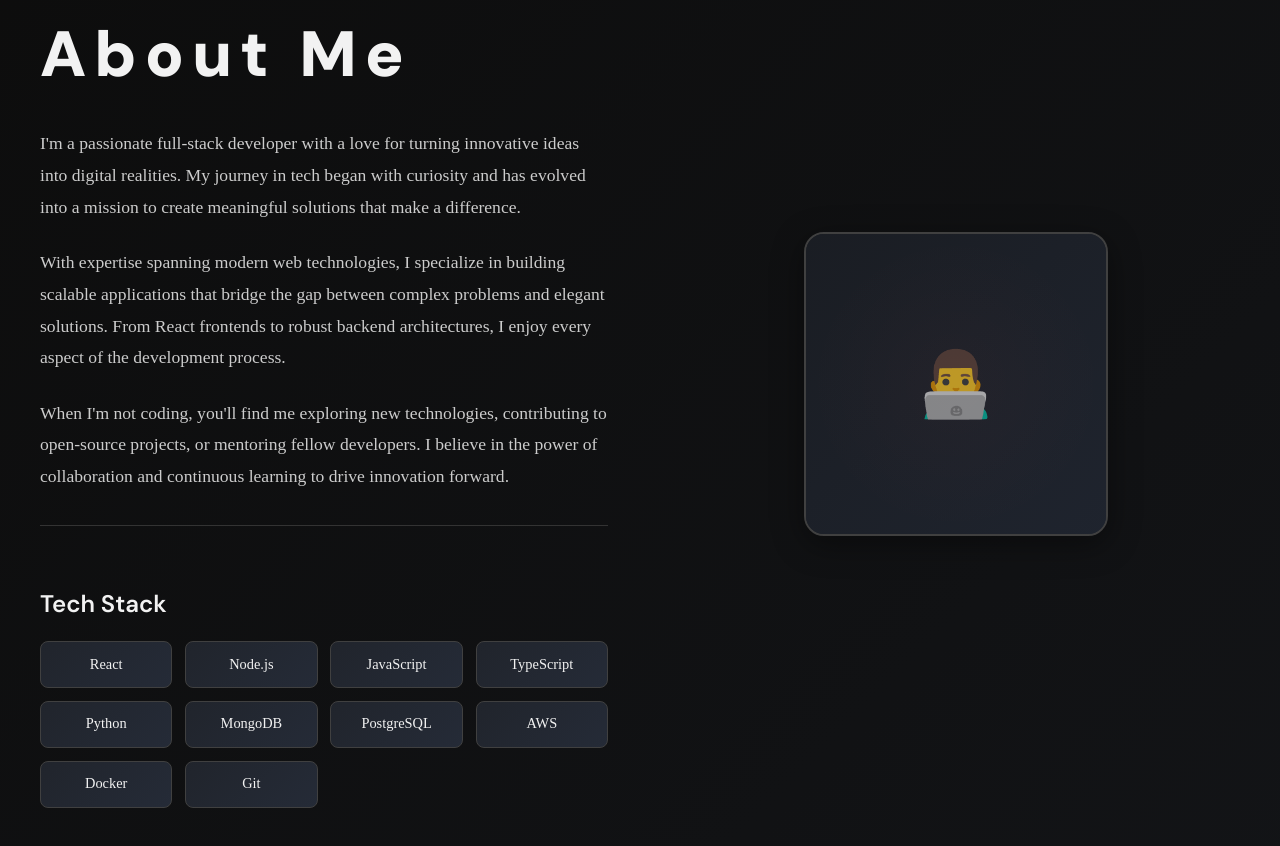
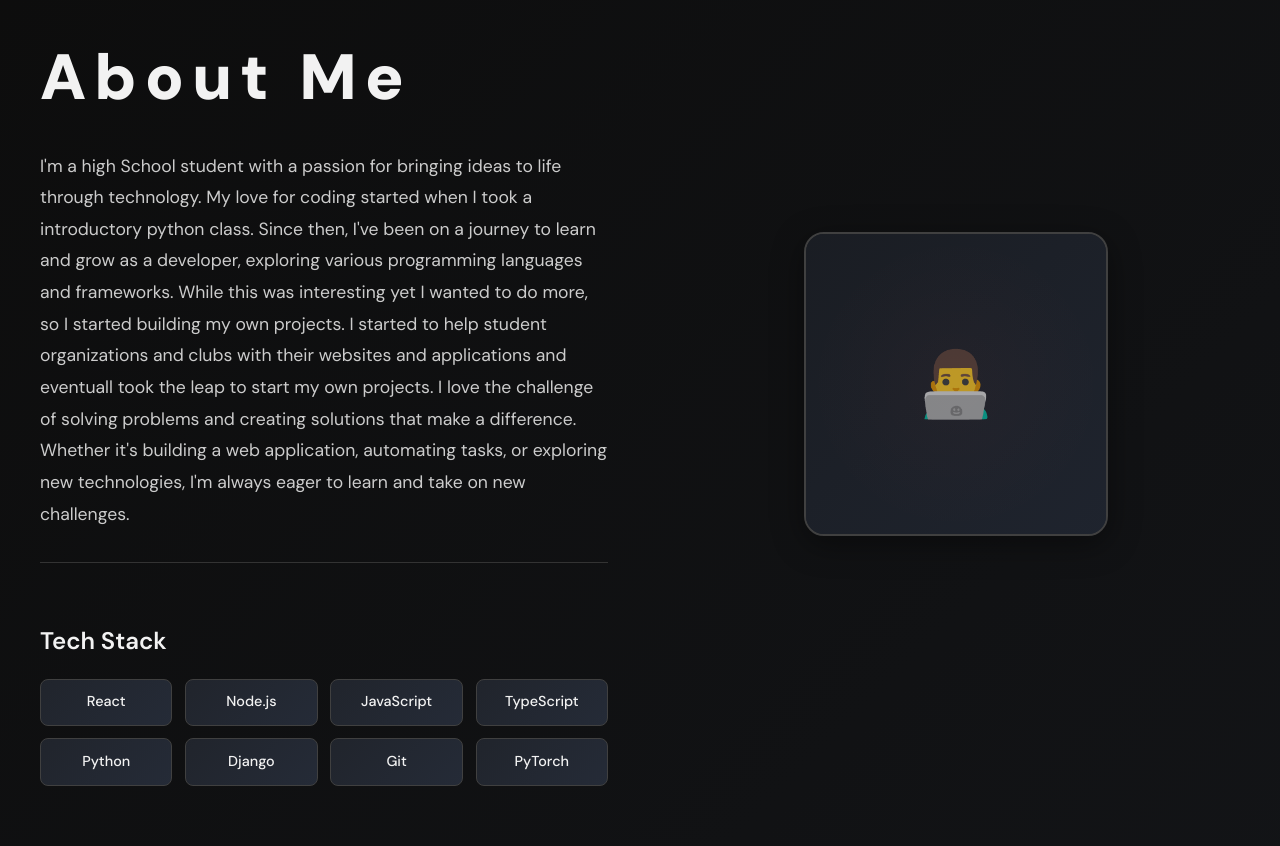
Before and after one commit to ksapo14/portfolio, a React (Vite) app: page / in a window 1280 px wide. Shown: the part 880-1726 px from the top of the page. Built offline with nearby package versions, Linux system fonts and the light colour scheme; a web font is replaced by a local one.

Commit message:
config changes

```diff
--- a/package.json
+++ b/package.json
@@ -11,8 +11,10 @@
   },
   "dependencies": {
     "@studio-freight/lenis": "^1.0.42",
+    "@tailwindcss/vite": "^4.1.11",
     "react": "^19.1.0",
-    "react-dom": "^19.1.0"
+    "react-dom": "^19.1.0",
+    "tailwindcss": "^4.1.11"
   },
   "devDependencies": {
     "@eslint/js": "^9.29.0",
--- a/src/App.jsx
+++ b/src/App.jsx
@@ -213,20 +213,14 @@ function App() {
                                 <h1 ref={aboutTitleRef} className="scroll-animate slide-left">About Me</h1>
                                 <div ref={aboutContentRef} className="about-content scroll-animate fade-up delay-1">
                                     <p>
-                                        I'm a passionate full-stack developer with a love for turning innovative ideas into
-                                        digital realities. My journey in tech began with curiosity and has evolved into a
-                                        mission to create meaningful solutions that make a difference.
-                                    </p>
-                                    <p>
-                                        With expertise spanning modern web technologies, I specialize in building scalable
-                                        applications that bridge the gap between complex problems and elegant solutions.
-                                        From React frontends to robust backend architectures, I enjoy every aspect of the
-                                        development process.
-                                    </p>
-                                    <p>
-                                        When I'm not coding, you'll find me exploring new technologies, contributing to
-                                        open-source projects, or mentoring fellow developers. I believe in the power of
-                                        collaboration and continuous learning to drive innovation forward.
+                                        I'm a high School student with a passion for bringing ideas to life through technology. My love
+                                        for coding started when I took a introductory python class. Since then, I've been on a journey
+                                        to learn and grow as a developer, exploring various programming languages and frameworks. While
+                                        this was interesting yet I wanted to do more, so I started building my own projects. I started to
+                                        help student organizations and clubs with their websites and applications and eventuall took the
+                                        leap to start my own projects. I love the challenge of solving problems and creating solutions that
+                                        make a difference. Whether it's building a web application, automating tasks, or exploring new
+                                        technologies, I'm always eager to learn and take on new challenges.
                                     </p>
                                     <div className="skills-section">
                                         <h3>Tech Stack</h3>
@@ -236,11 +230,9 @@ function App() {
                                             <span className="skill-tag">JavaScript</span>
                                             <span className="skill-tag">TypeScript</span>
                                             <span className="skill-tag">Python</span>
-                                            <span className="skill-tag">MongoDB</span>
-                                            <span className="skill-tag">PostgreSQL</span>
-                                            <span className="skill-tag">AWS</span>
-                                            <span className="skill-tag">Docker</span>
+                                            <span className="skill-tag">Django</span>
                                             <span className="skill-tag">Git</span>
+                                            <span className="skill-tag">PyTorch</span>
                                         </div>
                                     </div>
                                 </div>
--- a/src/app.css
+++ b/src/app.css
@@ -27,6 +27,14 @@ h1 {
     position: relative;
     cursor: pointer;
     pointer-events: none;
+}
+
+p {
+    font-family: var(--ff);
+}
+
+.skill-tag {
+    font-family: var(--ff);
 }
 
 h2:nth-child(2) {
```
Also changed, not shown: 1 other file (tests, documents, lock files or other folders).
